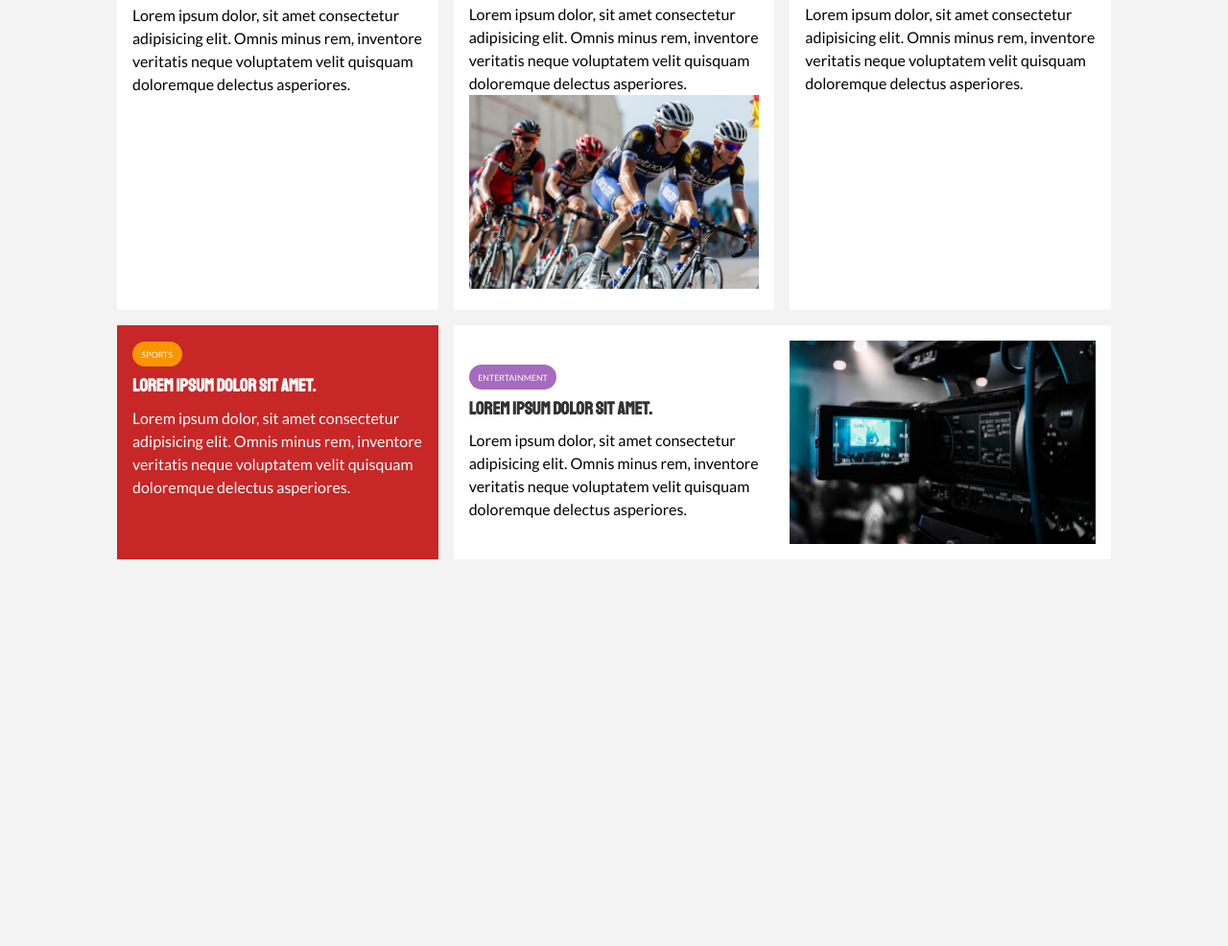
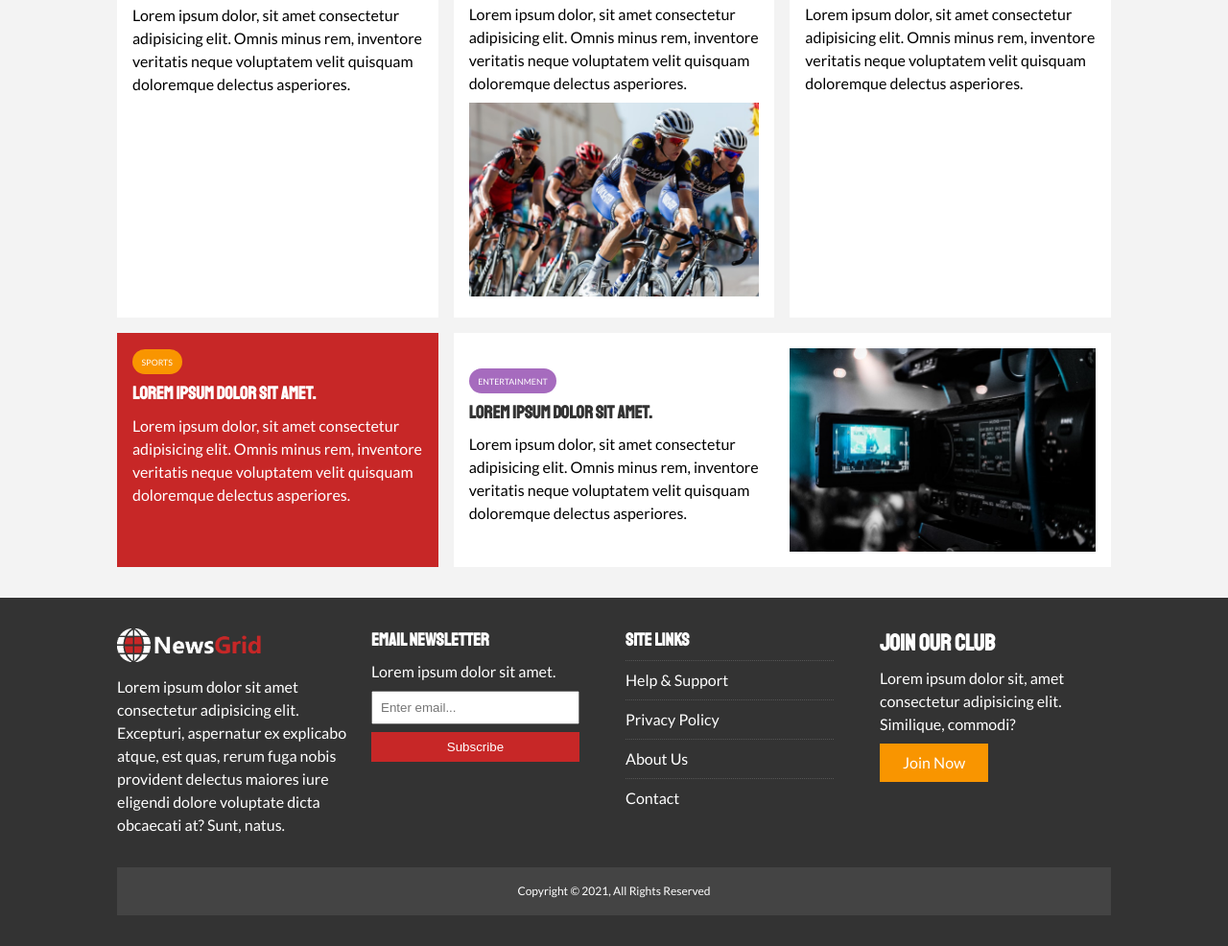
Before and after one commit to Franencabo/NewGridWebsite, a plain HTML site: page index.html in a window 1280 px wide. Shown: the part 1159-2145 px from the top of the page at 96% size. Before the commit the page ends 1774 px from the top, so only its background shows below. Drawn offline with Linux system fonts and the light colour scheme.

Commit message:
Footer With Grid

```diff
--- a/css/style.css
+++ b/css/style.css
@@ -31,6 +31,10 @@ a {
 
 ul {
     list-style: none;
+}
+
+p {
+    margin: .5rem 0;
 }
 
 img {
@@ -124,6 +128,16 @@ h1, h2, h3, h4, h5, h6 {
 .py-1{ padding: 1.5rem 0 }
 .py-2{ padding: 2rem 0 }
 .py-3{ padding: 3rem 0 }
+
+.list li {
+    padding: .5rem 0;
+    border-top: #555 dotted 1px;
+    width: 90%;
+}
+
+.list li a:hover{
+    color: var(--primary-color) !important;
+}
 
 
 
@@ -228,3 +242,42 @@ h1, h2, h3, h4, h5, h6 {
 #home-articles .articles-container > *:last-child{
     grid-column: 2 / span 2;
 }
+
+
+/* Footer */
+#main-footer {
+    background: var(--dark-color);
+    color: #fff;
+}
+
+#main-footer img{
+    width: 150px;
+}
+
+#main-footer a {
+    color: #fff;
+}
+
+#main-footer .footer-container{
+    display: grid;
+    grid-template-columns: repeat(4, 1fr);
+    grid-gap: 1.5rem;
+}
+
+#main-footer .footer-container > *:last-child {
+    background: #444;
+    grid-column: 1 / span 4;
+    padding: .5rem;
+    text-align: center;
+    font-size: 0.75rem;
+}
+
+#main-footer .footer-container input[type='email']{
+    width: 90%;
+    padding: 0.5rem;
+    margin-bottom: 0.5rem;
+}
+
+#main-footer .footer-container input[type='submit']{
+    width: 90%;
+}
--- a/index.html
+++ b/index.html
@@ -135,6 +135,45 @@
             </div>
         </div>
     </section>
+
+    <!-- Footer -->
+    <footer id="main-footer" class="py-2">
+        <div class="container footer-container">
+            <div>
+                <img src="/image/logo_light.png" alt="NewsGrid">
+                <p>Lorem ipsum dolor sit amet consectetur adipisicing elit. Excepturi, aspernatur ex explicabo atque, est quas, rerum fuga nobis provident delectus maiores iure eligendi dolore voluptate dicta obcaecati at? Sunt, natus.</p>
+            </div>
+            <div>
+                <h3>Email Newsletter</h3>
+                <p>Lorem ipsum dolor sit amet.</p>
+                <form action="">
+                    <input type="email" placeholder="Enter email...">
+                    <input type="submit" value="Subscribe" class="btn btn-primary">
+                </form>
+            </div>
+            <div>
+                <h3>Site Links</h3>
+                <ul class="list">
+                    <li><a href="#">Help & Support</a></li>
+                    <li><a href="#">Privacy Policy</a></li>
+                    <li><a href="#">About Us</a></li>
+                    <li><a href="#">Contact</a></li>
+                </ul>
+            </div>
+            <div>
+                <h2>Join Our Club</h2>
+                <p>Lorem ipsum dolor sit, amet consectetur adipisicing elit. Similique, commodi?</p>
+                <a href="" class="btn btn-secondary">Join Now</a>
+            </div>
+            <div>
+                <p>
+                    Copyright &copy; 2021, All Rights Reserved
+                </p>
+            </div>
+        </div>
+
+
+    </footer>
 </body>
 
 </html>
```
